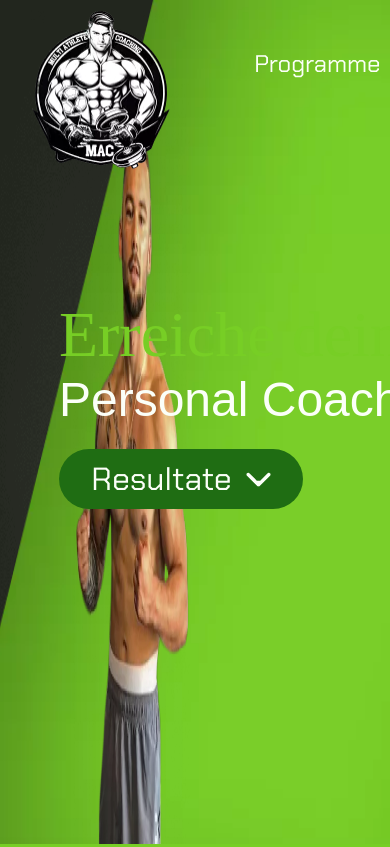
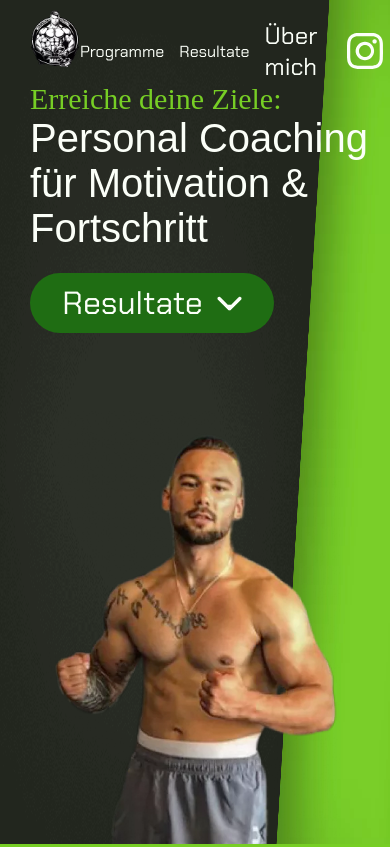
Before and after one commit to fgaisboeck/fgaisboeck.github.io, a website built with Parcel: page index.html in a window 390 px wide. Shown: the top 847 px of the page. Built offline with nearby package versions, Linux system fonts and the light colour scheme; a web font is replaced by a local one.

Commit message:
Add files via upload

```diff
--- a/index.css
+++ b/index.css
@@ -58,7 +58,7 @@
 }
 .startseite-hero-rechteck {
   right: 0px;
-  width: 457px;
+  width: 30%;
   height: 100vh;
   position: absolute;
 }
@@ -126,14 +126,26 @@
   bottom: 0px;
   right: 200px;
   width: 30%;
-  height: 90vh;
+  height: auto;
   position: absolute;
 }
+
+@media screen and (max-width: 912px)
+{
+  .startseite-beispielbild {
+    bottom: 0px;
+    right: 50px;
+    width: 75%;
+    height: auto;
+    position: absolute;
+  }
+}
+
 .startseite-auto-layout-frame {
-  gap: 127px;
+  gap: 10%;
   top: 10px;
   left: 30px;
-  width: 1037px;
+  width: 80%px;
   display: flex;
   position: absolute;
   align-items: center;
@@ -143,17 +155,55 @@
   gap: 83px;
   display: flex;
   align-items: flex-start;
+  width: 100%;
 }
+
+@media screen and (max-width: 912px)
+{
+  .startseite-kopfzeile
+       {
+        gap: 0px;
+       }
+}
+
+
 .startseite-logo {
   width: 140px;
   height: 161px;
 }
+
+@media screen and (max-width: 912px)
+{
+  .startseite-logo {
+    width: 50px;
+    height: auto
+  }
+
+  .folgMir
+  {
+    display: none;
+  }
+}
+
+
+
+
 .startseite-links-buttons {
   gap: 110px;
   display: flex;
   padding: 35px 0 0;
   align-items: center;
 }
+
+@media screen and (max-width: 912px)
+{
+  .startseite-links-buttons
+       {
+        gap: 15px;
+        padding: 10px 0 0;
+       }
+}
+
 .startseite-text {
   color: var(--dl-color-default-schriftfarewei);
   height: auto;
@@ -165,6 +215,14 @@
   line-height: normal;
   font-stretch: normal;
   text-decoration: none;
+}
+
+@media screen and (max-width: 800px)
+{
+       .startseite-text
+       {
+         font-size: 16px;
+       }
 }
 
 .startseite-text:hover {
@@ -245,6 +303,23 @@
   font-stretch: normal;
   text-decoration: none;
 }
+
+@media screen and (max-width: 800px)
+{
+  .startseite-text10 {
+    color: var(--dl-color-default-schriftfarewei);
+    height: auto;
+    font-size: 40px;
+    font-style: Regular;
+    text-align: left;
+    font-family: Tektur 'Courier New', Courier, monospace;
+    font-weight: 400;
+    line-height: normal;
+    font-stretch: normal;
+    text-decoration: none;
+  }
+}
+
 .startseite-button-resultate {
   gap: 14px;
   display: flex;
--- a/index.html
+++ b/index.html
@@ -24,6 +24,8 @@
         line-height: 1.15;
         color: var(--dl-color-gray-black);
         background-color: var(--dl-color-gray-white);
+
+
 
       }
     </style>
@@ -108,6 +110,7 @@
                   <span class="startseite-text Kopfzeile">
                     <a target="_blank" href="framebermich1600px.html"><span>Über mich</span></a>
                   </span>
+                  <a target="_blank" href="https://www.instagram.com/multi.athlete.coaching/">
                   <div class="startseite-frame3">
                     <img
                       src="public/external/vector4537-tr5j.svg"
@@ -115,9 +118,10 @@
                       class="startseite-vector"
                     />
                     <span class="startseite-text">
-                     <a target="_blank" href="https://www.instagram.com/multi.athlete.coaching/"> <span>Folg mir!</span></a>
+                     <a > <span class="folgMir">Folg mir!</span></a>
                     </span>
                   </div>
+                </a>
 
                 </button>
               </div>
--- a/style.css
+++ b/style.css
@@ -111,6 +111,18 @@
   font-weight: 400px;
   font-stretch: normal;
 }
+
+@media screen and (max-width: 800px)
+{
+  .ÜberschriftGroß {
+    font-size: 30px;
+    font-style: normal;
+    font-family: Tektur;
+    font-weight: 400px;
+    font-stretch: normal;
+  }
+}
+
 .ÜberschriftMittel {
   font-size: 64px;
   font-style: normal;
```
